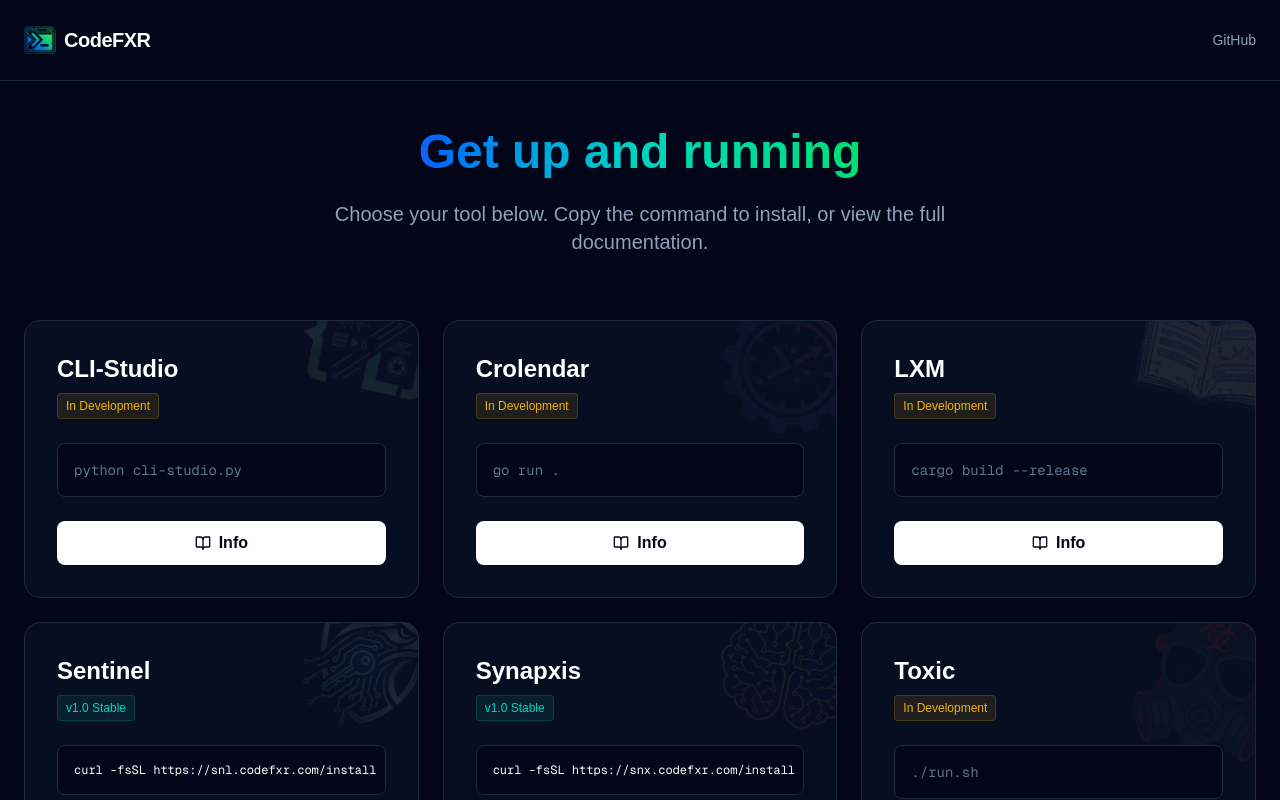
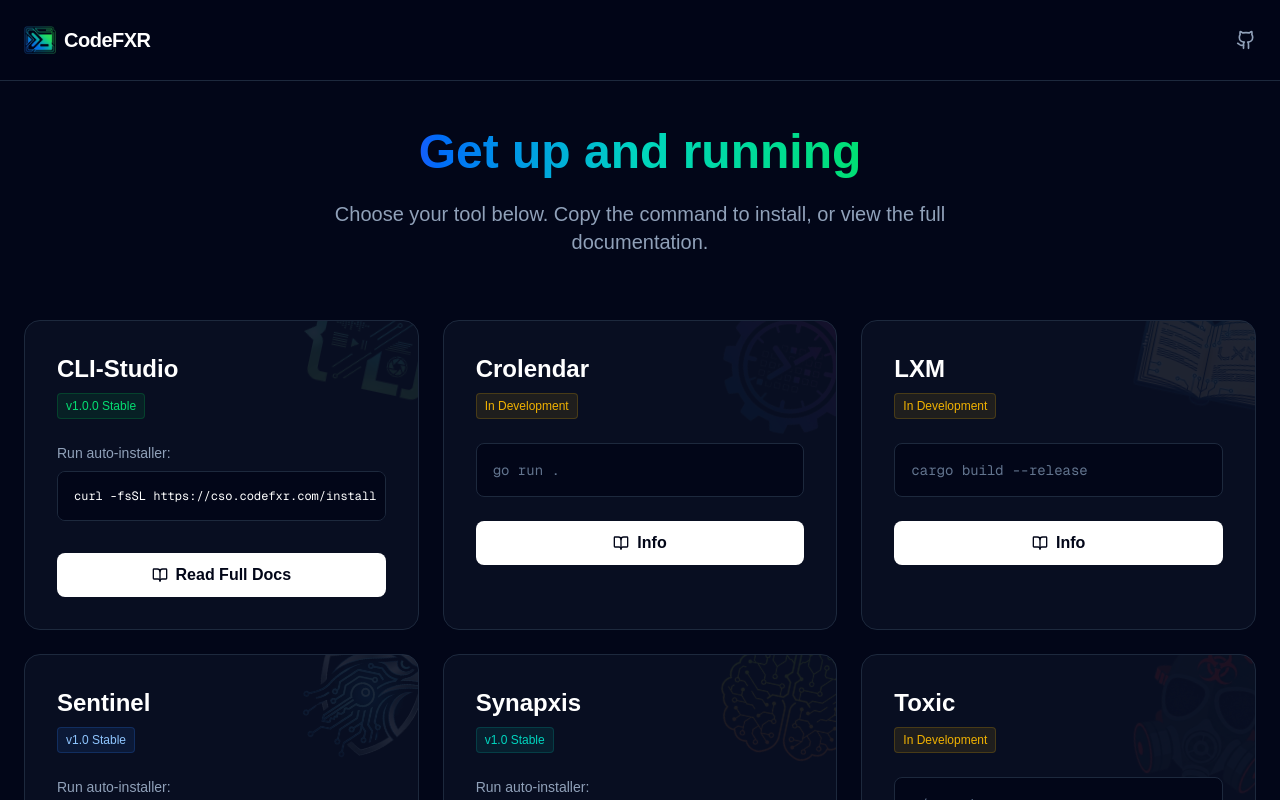
Before and after one commit to CodeFXR/codefxr.github.io, a Next.js app: page /get-started in a window 1280 px wide. Shown: the top 800 px of the page. Built offline with nearby package versions, Linux system fonts and the light colour scheme.

Commit message:
updated get-started

```diff
--- a/app/get-started/page.tsx
+++ b/app/get-started/page.tsx
@@ -1,11 +1,12 @@
 import Link from "next/link";
 import Image from "next/image";
-import { BookOpen } from "lucide-react";
+import { BookOpen, Github } from "lucide-react";
 
 export default function GetStarted() {
   return (
     <main className="min-h-screen bg-slate-950 text-white selection:bg-green-500 selection:text-slate-900 overflow-x-hidden">
 
+      {/* --- Navigation --- */}
       <nav className="fixed top-0 z-50 w-full border-b border-slate-800 bg-slate-950/60 backdrop-blur-md">
         <div className="flex items-center justify-between px-6 py-6 max-w-7xl mx-auto">
           <Link href="/" className="flex items-center gap-2 group">
@@ -14,13 +15,26 @@ export default function GetStarted() {
             </div>
             <span className="text-xl font-bold tracking-tight group-hover:text-slate-200 transition-colors">CodeFXR</span>
           </Link>
-          <div className="hidden md:flex gap-6 text-sm font-medium text-slate-400">
-            <Link href="https://github.com/CodeFXR/codefxr.github.io" target="_blank" rel="noopener noreferrer" className="hover:text-blue-400 transition-colors">GitHub</Link>
+
+          {/* Right Side Links */}
+          <div className="hidden md:flex items-center gap-6 text-sm font-medium text-slate-400">
+            {/* GitHub Logo Icon */}
+            <Link
+              href="https://github.com/CodeFXR/codefxr.github.io"
+              target="_blank"
+              rel="noopener noreferrer"
+              className="hover:text-white transition-colors"
+              aria-label="GitHub Repository"
+            >
+              <Github className="w-5 h-5" />
+            </Link>
           </div>
         </div>
       </nav>
 
+      {/* --- Main Content --- */}
       <div className="max-w-7xl mx-auto pt-32 px-6 pb-20">
+
         <div className="text-center mb-16">
           <h1 className="text-4xl md:text-5xl font-bold mb-6">
             <span className="text-transparent bg-clip-text bg-gradient-to-r from-blue-600 via-teal-400 to-green-400">Get up and running</span>
@@ -28,24 +42,29 @@ export default function GetStarted() {
           <p className="text-xl text-slate-400 max-w-2xl mx-auto">Choose your tool below. Copy the command to install, or view the full documentation.</p>
         </div>
 
-        {/* 3 Column Grid */}
+        {/* 3 Column Grid & Alphabetical Order */}
         <div className="grid md:grid-cols-2 lg:grid-cols-3 gap-6">
 
-          {/* 1. CLI-Studio (Green) */}
+          {/* 1. CLI-Studio (Green Theme - Active) */}
           <div className="bg-slate-900/50 border border-slate-800 rounded-2xl p-8 flex flex-col relative overflow-hidden group transition-all duration-300 hover:-translate-y-1 hover:shadow-[0_0_30px_-5px_rgba(34,197,94,0.3)]">
             <div className="absolute -top-6 -right-6 opacity-10 group-hover:opacity-30 transition-all duration-500 rotate-12 group-hover:rotate-0">
-               <Image src="/logo1.png" alt="Logo" width={140} height={140} className="object-contain" />
+               <Image src="/logo1.png" alt="CLI-Studio Logo" width={140} height={140} className="object-contain" />
             </div>
             <div className="relative z-10">
               <h2 className="text-2xl font-bold text-white mb-2">CLI-Studio</h2>
-              <span className="inline-block px-2 py-1 rounded bg-yellow-500/10 text-yellow-500 text-xs border border-yellow-500/20 mb-6">In Development</span>
-              <div className="bg-slate-950 rounded-lg p-4 border border-slate-800 font-mono text-sm mb-6 text-slate-500 select-none">
-                python cli-studio.py
+              {/* UPDATED TO v1.0.0 STABLE */}
+              <span className="inline-block px-2 py-1 rounded bg-green-500/10 text-green-400 text-xs border border-green-500/20 mb-6">v1.0.0 Stable</span>
+
+              <div className="mb-2 text-sm text-slate-400">Run auto-installer:</div>
+              <div className="bg-slate-950 rounded-lg p-4 border border-slate-800 font-mono text-xs text-white mb-8 overflow-x-auto whitespace-nowrap scrollbar-thin scrollbar-thumb-slate-700">
+                {/* NEW COMMAND */}
+                curl -fsSL https://cso.codefxr.com/install | bash
               </div>
               <div className="mt-auto">
                 <Link href="/docs/cli-studio">
+                  {/* ACTIVATED BUTTON */}
                   <button className="w-full py-2.5 rounded-lg bg-white text-slate-950 font-bold transition-all duration-300 flex items-center justify-center gap-2 hover:bg-green-500 hover:text-white hover:shadow-lg">
-                    <BookOpen className="w-4 h-4" /> Info
+                    <BookOpen className="w-4 h-4" /> Read Full Docs
                   </button>
                 </Link>
               </div>
@@ -55,11 +74,12 @@ export default function GetStarted() {
           {/* 2. Crolendar (Purple) */}
           <div className="bg-slate-900/50 border border-slate-800 rounded-2xl p-8 flex flex-col relative overflow-hidden group transition-all duration-300 hover:-translate-y-1 hover:shadow-[0_0_30px_-5px_rgba(168,85,247,0.3)]">
             <div className="absolute -top-6 -right-6 opacity-10 group-hover:opacity-30 transition-all duration-500 rotate-12 group-hover:rotate-0">
-               <Image src="/logo5.png" alt="Logo" width={140} height={140} className="object-contain" />
+               <Image src="/logo5.png" alt="Crolendar Logo" width={140} height={140} className="object-contain" />
             </div>
             <div className="relative z-10">
               <h2 className="text-2xl font-bold text-white mb-2">Crolendar</h2>
               <span className="inline-block px-2 py-1 rounded bg-yellow-500/10 text-yellow-500 text-xs border border-yellow-500/20 mb-6">In Development</span>
+
               <div className="bg-slate-950 rounded-lg p-4 border border-slate-800 font-mono text-sm mb-6 text-slate-500 select-none">
                 go run .
               </div>
@@ -76,11 +96,12 @@ export default function GetStarted() {
           {/* 3. LXM (Blue) */}
           <div className="bg-slate-900/50 border border-slate-800 rounded-2xl p-8 flex flex-col relative overflow-hidden group transition-all duration-300 hover:-translate-y-1 hover:shadow-[0_0_30px_-5px_rgba(59,130,246,0.3)]">
             <div className="absolute -top-6 -right-6 opacity-10 group-hover:opacity-30 transition-all duration-500 rotate-12 group-hover:rotate-0">
-               <Image src="/logo3.png" alt="Logo" width={140} height={140} className="object-contain" />
+               <Image src="/logo3.png" alt="LXM Logo" width={140} height={140} className="object-contain" />
             </div>
             <div className="relative z-10">
               <h2 className="text-2xl font-bold text-white mb-2">LXM</h2>
               <span className="inline-block px-2 py-1 rounded bg-yellow-500/10 text-yellow-500 text-xs border border-yellow-500/20 mb-6">In Development</span>
+
               <div className="bg-slate-950 rounded-lg p-4 border border-slate-800 font-mono text-sm mb-6 text-slate-500 select-none">
                 cargo build --release
               </div>
@@ -94,20 +115,22 @@ export default function GetStarted() {
             </div>
           </div>
 
-          {/* 4. Sentinel (Silver) */}
+          {/* 4. Sentinel (Silver - Active) */}
           <div className="bg-slate-900/50 border border-slate-800 rounded-2xl p-8 flex flex-col relative overflow-hidden group transition-all duration-300 hover:-translate-y-1 hover:shadow-[0_0_30px_-5px_rgba(255,255,255,0.3)]">
             <div className="absolute -top-6 -right-6 opacity-10 group-hover:opacity-30 transition-all duration-500 rotate-12 group-hover:rotate-0">
-               <Image src="/logo4.png" alt="Logo" width={140} height={140} className="object-contain" />
+               <Image src="/logo4.png" alt="Sentinel Logo" width={140} height={140} className="object-contain" />
             </div>
             <div className="relative z-10">
               <h2 className="text-2xl font-bold text-white mb-2">Sentinel</h2>
-              <span className="inline-block px-2 py-1 rounded bg-teal-500/10 text-teal-400 text-xs border border-teal-500/20 mb-6">v1.0 Stable</span>
+              <span className="inline-block px-2 py-1 rounded bg-blue-500/10 text-blue-300 text-xs border border-blue-500/20 mb-6">v1.0 Stable</span>
+
+              <div className="mb-2 text-sm text-slate-400">Run auto-installer:</div>
               <div className="bg-slate-950 rounded-lg p-4 border border-slate-800 font-mono text-xs text-white mb-8 overflow-x-auto whitespace-nowrap scrollbar-thin scrollbar-thumb-slate-700">
                 curl -fsSL https://snl.codefxr.com/install | bash
               </div>
               <div className="mt-auto">
                 <Link href="/docs/sentinel">
-                  <button className="w-full py-2.5 rounded-lg bg-white text-slate-950 font-bold transition-all duration-300 flex items-center justify-center gap-2 hover:bg-slate-400 hover:text-slate-950 hover:shadow-lg">
+                  <button className="w-full py-2.5 rounded-lg bg-white text-slate-950 font-bold transition-all duration-300 flex items-center justify-center gap-2 hover:bg-slate-300 hover:text-slate-950 hover:shadow-lg">
                     <BookOpen className="w-4 h-4" /> Read Full Docs
                   </button>
                 </Link>
@@ -115,14 +138,16 @@ export default function GetStarted() {
             </div>
           </div>
 
-          {/* 5. Synapxis (Amber) */}
+          {/* 5. Synapxis (Amber - Active) */}
           <div className="bg-slate-900/50 border border-slate-800 rounded-2xl p-8 flex flex-col relative overflow-hidden group transition-all duration-300 hover:-translate-y-1 hover:shadow-[0_0_30px_-5px_rgba(245,158,11,0.3)]">
             <div className="absolute -top-6 -right-6 opacity-10 group-hover:opacity-30 transition-all duration-500 rotate-12 group-hover:rotate-0">
-                <Image src="/logo2.png" alt="Logo" width={140} height={140} className="object-contain" />
+                <Image src="/logo2.png" alt="Synapxis Logo" width={140} height={140} className="object-contain" />
             </div>
             <div className="relative z-10">
               <h2 className="text-2xl font-bold text-white mb-2">Synapxis</h2>
               <span className="inline-block px-2 py-1 rounded bg-teal-500/10 text-teal-400 text-xs border border-teal-500/20 mb-6">v1.0 Stable</span>
+
+              <div className="mb-2 text-sm text-slate-400">Run auto-installer:</div>
               <div className="bg-slate-950 rounded-lg p-4 border border-slate-800 font-mono text-xs text-white mb-8 overflow-x-auto whitespace-nowrap scrollbar-thin scrollbar-thumb-slate-700">
                 curl -fsSL https://snx.codefxr.com/install | bash
               </div>
@@ -139,11 +164,12 @@ export default function GetStarted() {
           {/* 6. Toxic (Red) */}
           <div className="bg-slate-900/50 border border-slate-800 rounded-2xl p-8 flex flex-col relative overflow-hidden group transition-all duration-300 hover:-translate-y-1 hover:shadow-[0_0_30px_-5px_rgba(239,68,68,0.3)]">
             <div className="absolute -top-6 -right-6 opacity-10 group-hover:opacity-30 transition-all duration-500 rotate-12 group-hover:rotate-0">
-               <Image src="/logo6.png" alt="Logo" width={140} height={140} className="object-contain" />
+               <Image src="/logo6.png" alt="Toxic Logo" width={140} height={140} className="object-contain" />
             </div>
             <div className="relative z-10">
               <h2 className="text-2xl font-bold text-white mb-2">Toxic</h2>
               <span className="inline-block px-2 py-1 rounded bg-yellow-500/10 text-yellow-500 text-xs border border-yellow-500/20 mb-6">In Development</span>
+
               <div className="bg-slate-950 rounded-lg p-4 border border-slate-800 font-mono text-sm mb-6 text-slate-500 select-none">
                 ./run.sh
               </div>
```
